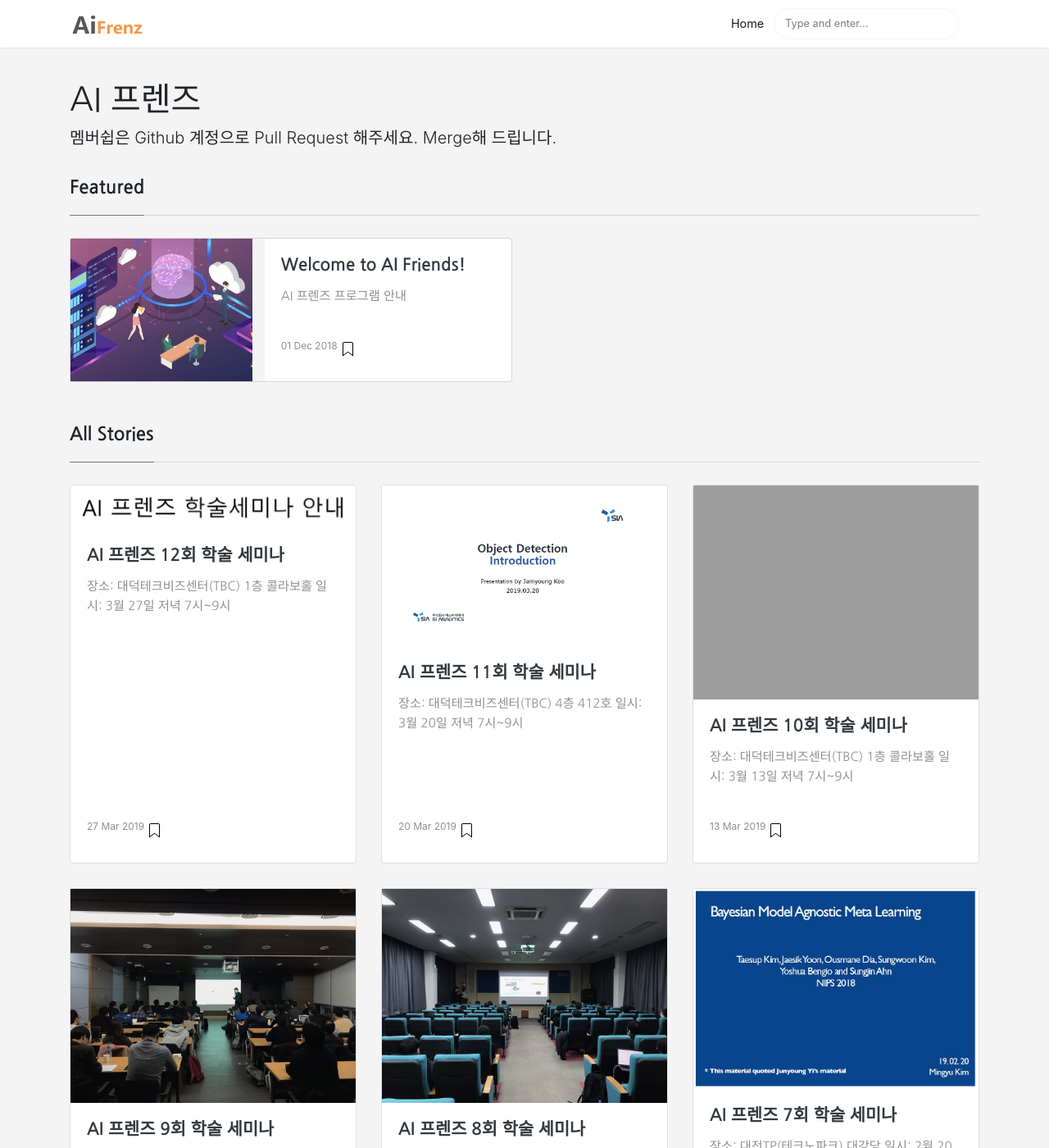
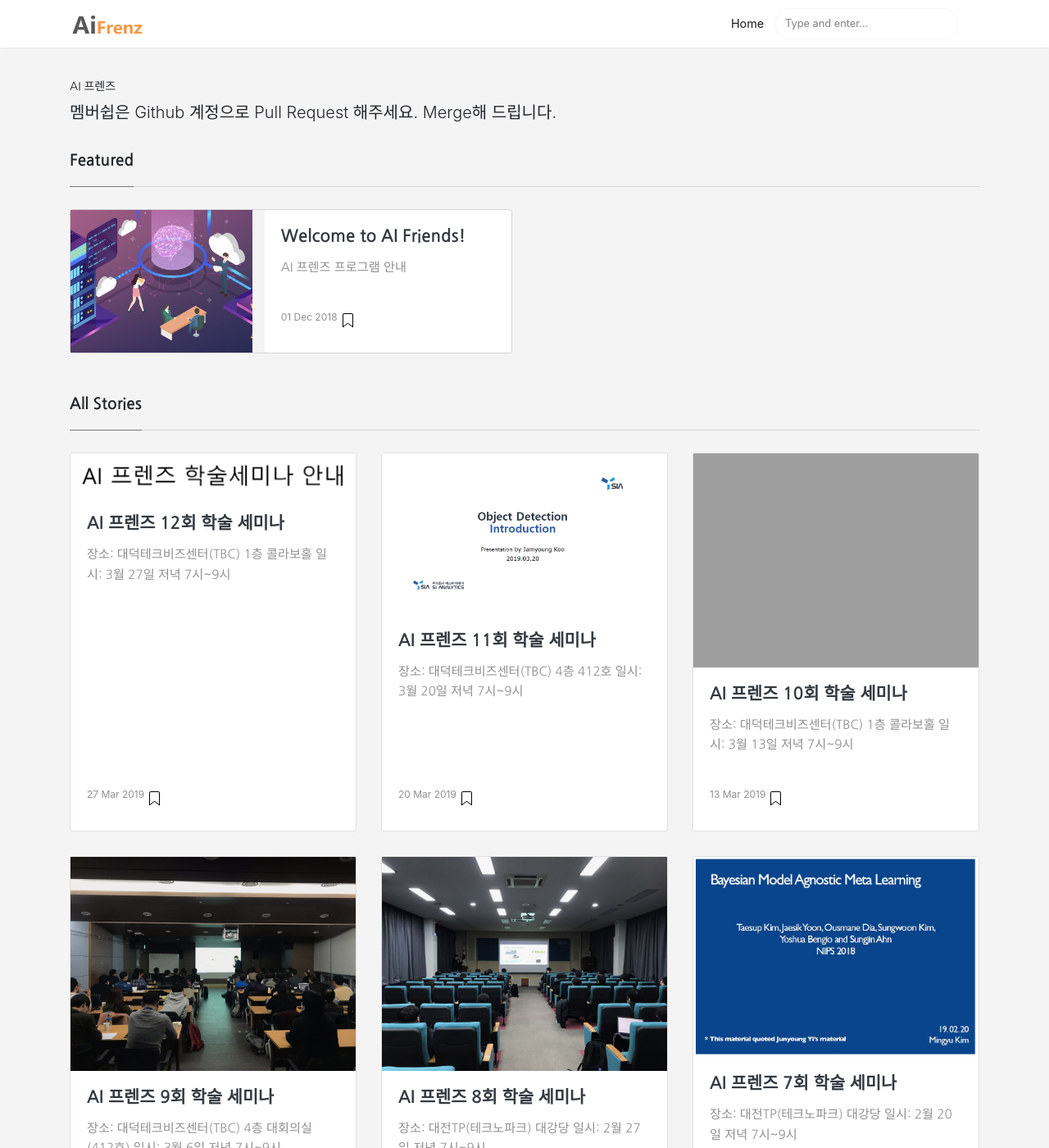
Before and after one commit to ai-friends/test-ai-friends.github.io, a Jekyll site: the page built from index.html, in a window 1280 px wide and 1400 px high. Shown: the whole window at 82% size. Built offline with Jekyll 4.4.1, drawn with Linux system fonts in a browser that asks for light colours; the list of posts is cut into pages by our own code.

Commit message:
Update screen.css

```diff
--- a/assets/css/screen.css
+++ b/assets/css/screen.css
@@ -55,7 +55,7 @@ License: https://www.wowthemes.net/freebies-license/
      border-bottom:1px solid rgba(0,0,0,.125);
      margin-bottom:25px;
      font-weight:700;
-     font-size:1.4rem;
+     font-size:1.2rem;
      margin-bottom:27px;
 }
  .section-title span {
@@ -503,7 +503,7 @@ License: https://www.wowthemes.net/freebies-license/
 }
  .authorpage h1 {
      font-weight:700;
-     font-size:30px;
+     font-size:20px;
 }
  .post-top-meta.authorpage .author-thumb {
      float:none;
@@ -550,6 +550,7 @@ License: https://www.wowthemes.net/freebies-license/
 }
  .h1, .h2, .h3, .h4, .h5, .h6, h1, h2, h3, h4, h5, h6 {
      font-family: "Nanum Gothic",-apple-system,system-ui,BlinkMacSystemFont,"Segoe UI",Roboto,"Helvetica Neue",Arial,sans-serif;
+     font-size: 14px
 }
  .article-post .h1, .article-post .h2, .article-post .h3, .article-post .h4, .article-post .h5, .article-post .h6, .article-post h1, .article-post h2, .article-post h3, .article-post h4, .article-post h5, .article-post h6 {
      font-family: "Nanum Gothic",-apple-system,system-ui,BlinkMacSystemFont,"Segoe UI",Roboto,"Helvetica Neue",Arial,sans-serif;
@@ -584,7 +585,7 @@ License: https://www.wowthemes.net/freebies-license/
  .pointerup {
      margin-bottom:-17px;
      margin-left:49%;
-     font-size:30px;
+     font-size:20px;
 }
  .pointerup i.fa {
      color:#eaeaea;
```
